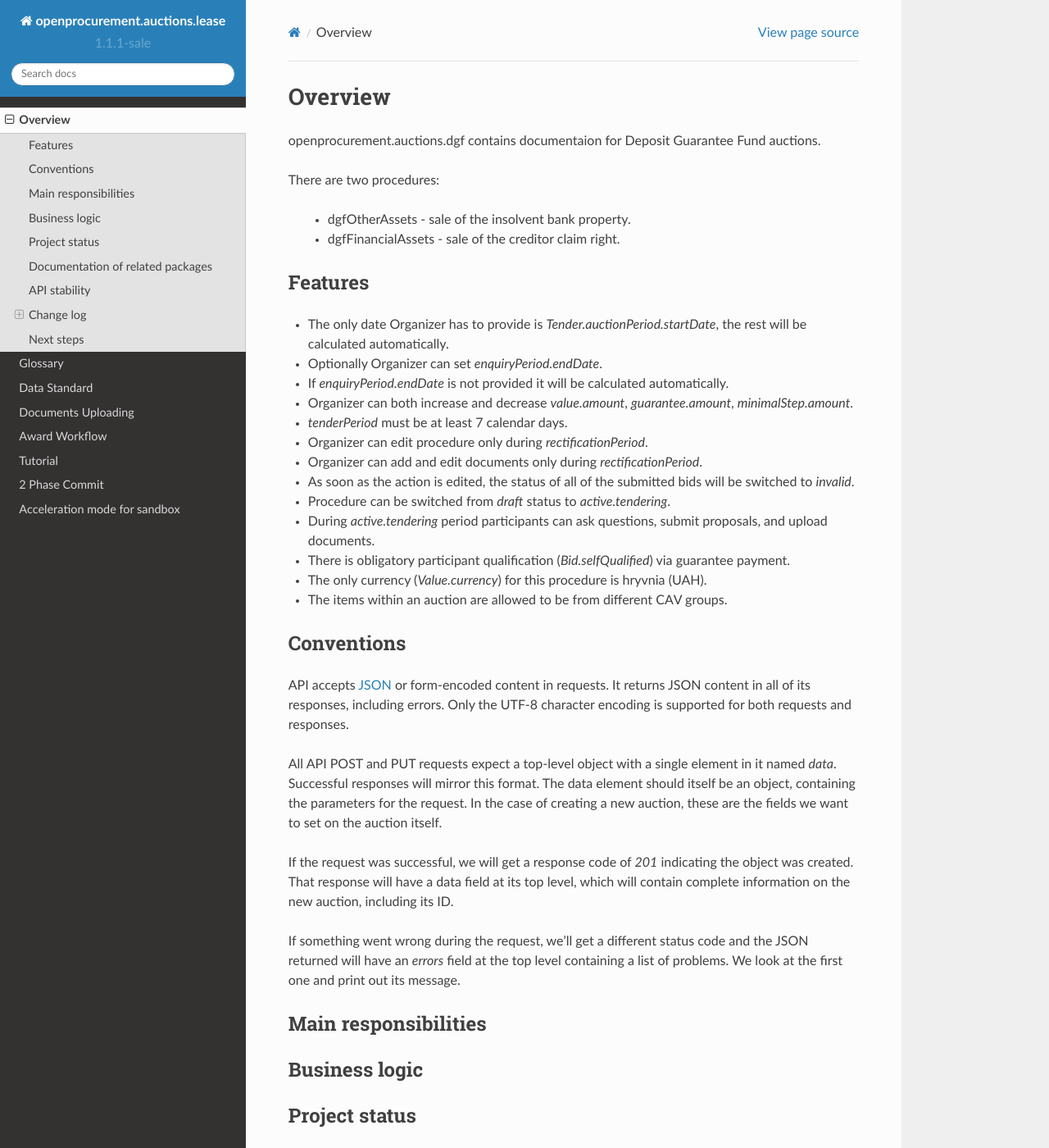
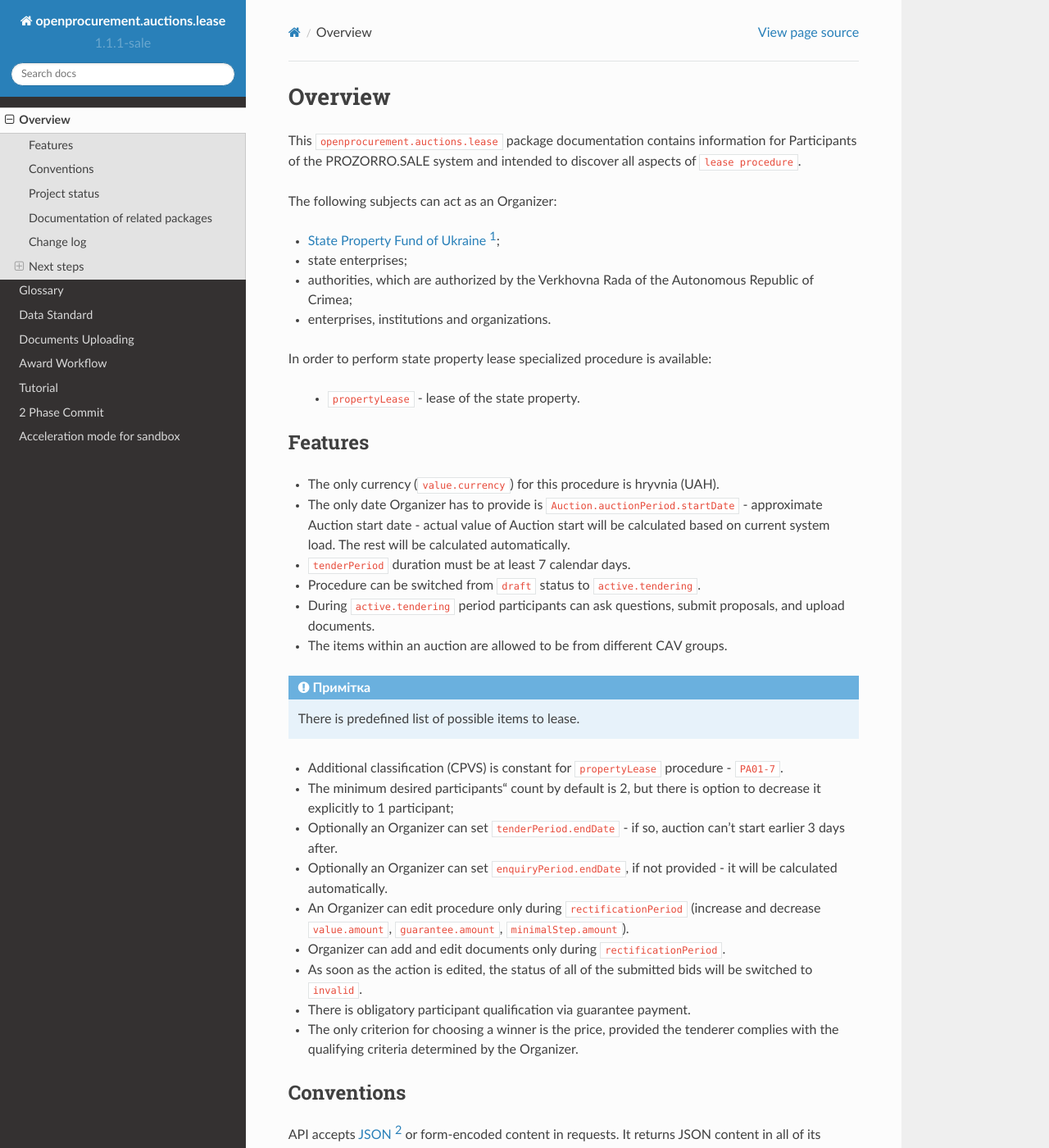
Before and after one commit to raccoongang/openprocurement.auctions.lease, a Sphinx documentation site: the page built from docs/source/overview.rst, in a window 1280 px wide and 1400 px high. Shown: the whole window at 82% size. Built offline with Sphinx 7.4.7 and the Read the Docs theme 2.0.0, drawn with Linux system fonts in a browser that asks for light colours; some of the changed text lies outside the part shown.

Commit message:
Update `Overview` page: adapt for LEASE package v1.1.1-sale

```diff
--- a/docs/HISTORY.txt
+++ b/docs/HISTORY.txt
@@ -1,5 +1,9 @@
 Changelog
 =========
+
+1.1.1-sale
+----------
+
 
 0.1dev (unreleased)
 -------------------
--- a/docs/source/overview.rst
+++ b/docs/source/overview.rst
@@ -1,71 +1,94 @@
 Overview
 ========
 
-openprocurement.auctions.dgf contains documentaion for Deposit Guarantee Fund auctions.
+This ``openprocurement.auctions.lease`` package documentation contains information for Participants
+of the PROZORRO.SALE system and intended to discover all aspects of ``lease procedure``.
 
-There are two procedures:
 
- * dgfOtherAssets - sale of the insolvent bank property.
+The following subjects can act as an Organizer:
 
- * dgfFinancialAssets - sale of the creditor claim right.
+* `State Property Fund of Ukraine`_;
 
+* state enterprises;
+
+* authorities, which are authorized by the Verkhovna Rada of the Autonomous Republic of Crimea;
+
+* enterprises, institutions and organizations.
+
+
+In order to perform state property lease specialized procedure is available:
+
+ * ``propertyLease`` - lease of the state property.
 
 Features
 --------
 
-* The only date Organizer has to provide is *Tender.auctionPeriod.startDate*, the rest will be calculated automatically.
-* Optionally Organizer can set *enquiryPeriod.endDate*.
-* If *enquiryPeriod.endDate* is not provided it will be calculated automatically.
-* Organizer can both increase and decrease `value.amount`, `guarantee.amount`, `minimalStep.amount`.
-* `tenderPeriod` must be at least 7 calendar days.
-* Organizer can edit procedure only during *rectificationPeriod*.
-* Organizer can add and edit documents only during *rectificationPeriod*.
-* As soon as the action is edited, the status of all of the submitted bids will be switched to `invalid`.
-* Procedure can be switched from *draft* status to *active.tendering*.
-* During *active.tendering* period participants can ask questions, submit proposals, and upload documents.
-* There is obligatory participant qualification (*Bid.selfQualified*) via guarantee payment.
-* The only currency (*Value.currency*) for this procedure is hryvnia (UAH).
+* The only currency (``value.currency``) for this procedure is hryvnia (UAH).
+
+* The only date Organizer has to provide is ``Auction.auctionPeriod.startDate`` - approximate Auction start date - actual value of Auction start will be calculated based on current system load. The rest will be calculated automatically.
+
+* ``tenderPeriod`` duration must be at least 7 calendar days.
+
+* Procedure can be switched from ``draft`` status to ``active.tendering``.
+
+* During ``active.tendering`` period participants can ask questions, submit proposals, and upload documents.
+
 * The items within an auction are allowed to be from different CAV groups.
+
+.. note:: There is predefined list of possible items to lease.
+
+* Additional classification (CPVS) is constant for ``propertyLease`` procedure - ``PA01-7``.
+
+* The minimum desired participants' count by default is 2, but there is option to decrease it explicitly to 1 participant;
+
+* Optionally an Organizer can set ``tenderPeriod.endDate`` - if so, auction can't start earlier 3 days after.
+
+* Optionally an Organizer can set ``enquiryPeriod.endDate``, if not provided - it will be calculated automatically.
+
+* An Organizer can edit procedure only during ``rectificationPeriod`` (increase and decrease ``value.amount``, ``guarantee.amount``, ``minimalStep.amount``).
+
+* Organizer can add and edit documents only during ``rectificationPeriod``.
+
+* As soon as the action is edited, the status of all of the submitted bids will be switched to ``invalid``.
+
+* There is obligatory participant qualification via guarantee payment.
+
+* The only criterion for choosing a winner is the price, provided the tenderer complies with the qualifying criteria determined by the Organizer.
 
 Conventions
 -----------
 
-API accepts `JSON <http://json.org/>`_ or form-encoded content in
+API accepts `JSON`_ or form-encoded content in
 requests.  It returns JSON content in all of its responses, including
 errors.  Only the UTF-8 character encoding is supported for both requests
 and responses.
 
 All API POST and PUT requests expect a top-level object with a single
-element in it named `data`.  Successful responses will mirror this format.
+element in it named ``data``.  Successful responses will mirror this format.
 The data element should itself be an object, containing the parameters for
 the request.  In the case of creating a new auction, these are the fields we
 want to set on the auction itself.
 
-If the request was successful, we will get a response code of `201`
+If the request was successful, we will get a response code of ``201``
 indicating the object was created.  That response will have a data field at
 its top level, which will contain complete information on the new auction,
 including its ID.
 
 If something went wrong during the request, we'll get a different status
-code and the JSON returned will have an `errors` field at the top level
+code and the JSON returned will have an ``errors`` field at the top level
 containing a list of problems.  We look at the first one and print out its
 message.
-
-Main responsibilities
----------------------
-
-Business logic
---------------
 
 Project status
 --------------
 
-The project has pre alpha status.
+The project currently is in `beta` status.
 
-The source repository for this project is on GitHub: https://github.com/openprocurement/openprocurement.auctions.dgf
+The source repository for this project is on GitHub:
+https://github.com/openprocurement/openprocurement.auctions.lease
 
-You can leave feedback by raising a new issue on the `issue tracker
-<https://github.com/openprocurement/openprocurement.auctions.dgf/issues>`_ (GitHub
+You can leave feedback by raising a new issue on the `Issue tracker
+<https://github.com/openprocurement/openprocurement.auctions.lease/issues>`_ (GitHub
 registration necessary).
 
 Documentation of related packages
@@ -73,23 +96,24 @@
 
 * `OpenProcurement API <http://api-docs.openprocurement.org/en/latest/>`_
 
-API stability
--------------
-
-API is highly unstable, and while API endpoints are expected to remain
-relatively stable the data exchange formats are expected to be changed a
-lot.  The changes in the API are communicated via `Open Procurement API
-<https://groups.google.com/group/open-procurement-api>`_ maillist.
-
 Change log
 ----------
+1.1.1-sale
 
-0.1
-~~~
+
+0.1.0
 
 Released: not released
-
 
 Next steps
 ----------
 You might find it helpful to look at the :ref:`tutorial`.
+
+**********
+References
+**********
+
+.. target-notes::
+
+.. _`State Property Fund of Ukraine`: http://www.spfu.gov.ua
+.. _`JSON`: http://json.org/
```
